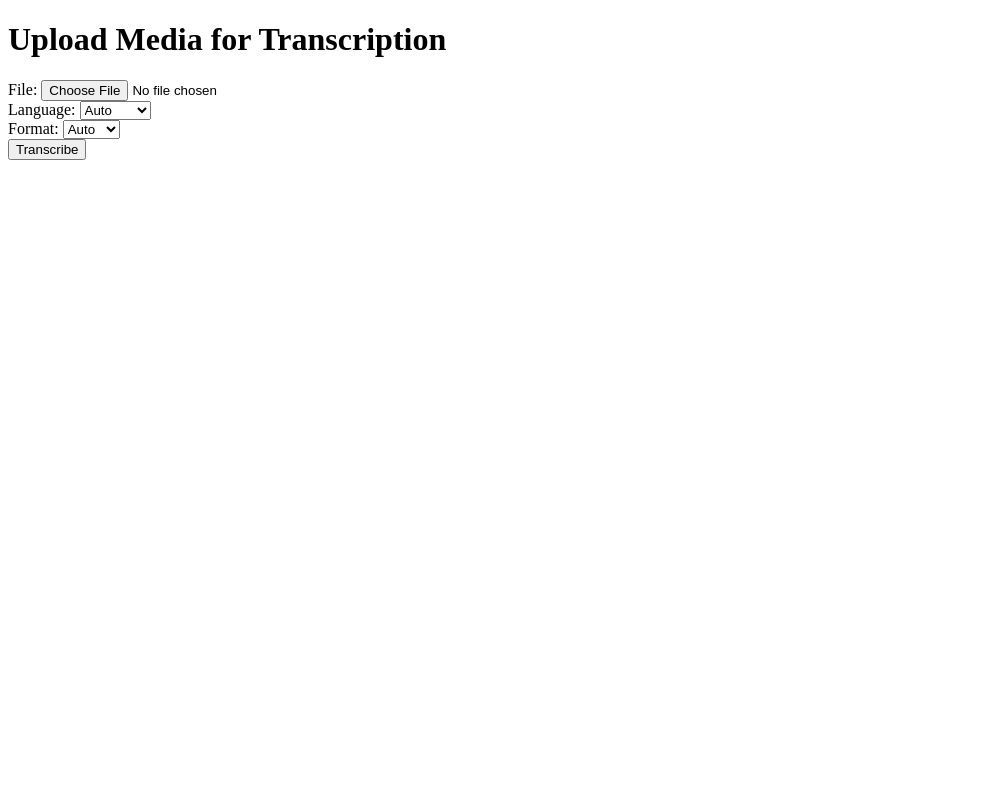
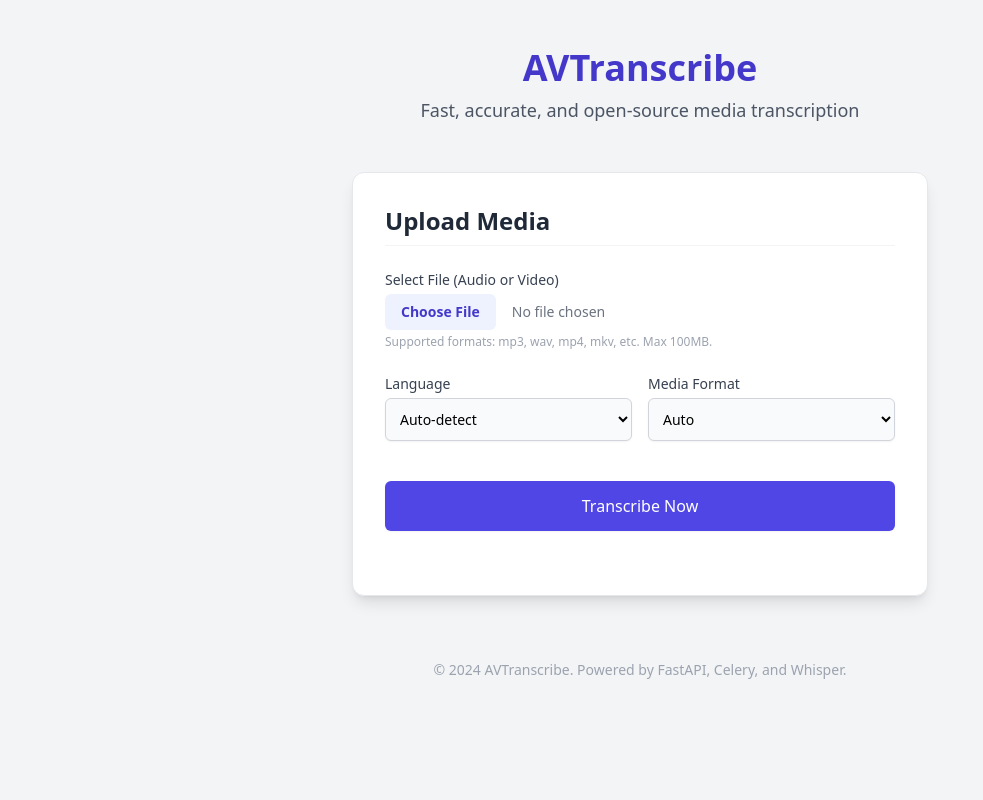
Before and after one commit to victordeman/AVTranscribe, a Python web app: template src/templates/index.html in a window 1280 px wide. Shown: the whole page, without its empty margins (0-983 px from the left). Run offline with Jinja, Linux system fonts and the light colour scheme; the template is opened without the code that fills it, so the values that code supplies are empty; some libraries are stand-ins or nearby versions.

Commit message:
Update index.html

```diff
--- a/src/templates/index.html
+++ b/src/templates/index.html
@@ -1,31 +1,110 @@
 <!DOCTYPE html>
 <html lang="en">
 <head>
-    <title>AVTranscribe</title>
+    <meta charset="UTF-8">
+    <meta name="viewport" content="width=device-width, initial-scale=1.0">
+    <title>AVTranscribe - Audio/Video Transcription</title>
     <script src="https://unpkg.com/htmx.org@1.9.10"></script>
+    <script src="https://cdn.tailwindcss.com"></script>
+    <style>
+        .htmx-indicator {
+            display: none;
+        }
+        .htmx-request .htmx-indicator {
+            display: inline-flex;
+        }
+        .htmx-request.htmx-indicator {
+            display: inline-flex;
+        }
+    </style>
 </head>
-<body>
-    <h1>Upload Media for Transcription</h1>
-    <form id="upload-form" action="/transcribe" method="post" enctype="multipart/form-data">
-        <label for="file">File:</label>
-        <input type="file" name="file" required><br>
-        <label for="language">Language:</label>
-        <select name="language">
-            <option value="auto">Auto</option>
-            <option value="en">English</option>
-            <option value="es">Spanish</option>
-            <!-- Add more -->
-        </select><br>
-        <label for="format">Format:</label>
-        <select name="format">
-            <option value="auto">Auto</option>
-            <option value="audio">Audio</option>
-            <option value="video">Video</option>
-        </select><br>
-        <button type="submit">Transcribe</button>
-    </form>
-    <div id="status" hx-post="/transcribe" hx-trigger="submit from #upload-form" hx-swap="innerHTML">
-        <!-- Status will appear here -->
+<body class="bg-gray-100 min-h-screen font-sans">
+    <div class="container mx-auto px-4 py-12">
+        <header class="text-center mb-12">
+            <h1 class="text-4xl font-extrabold text-indigo-700 mb-2">AVTranscribe</h1>
+            <p class="text-gray-600 text-lg">Fast, accurate, and open-source media transcription</p>
+        </header>
+
+        <main class="max-w-xl mx-auto bg-white rounded-xl shadow-lg overflow-hidden p-8 border border-gray-200">
+            <h2 class="text-2xl font-semibold text-gray-800 mb-6 border-b border-gray-100 pb-2">Upload Media</h2>
+
+            <form id="upload-form"
+                  hx-post="/transcribe"
+                  hx-target="#status-container"
+                  hx-swap="innerHTML"
+                  hx-indicator="#loading"
+                  enctype="multipart/form-data"
+                  class="space-y-6">
+
+                <div>
+                    <label for="file" class="block text-sm font-medium text-gray-700 mb-1">Select File (Audio or Video)</label>
+                    <input type="file" name="file" id="file" required
+                           class="block w-full text-sm text-gray-500
+                                  file:mr-4 file:py-2 file:px-4
+                                  file:rounded-md file:border-0
+                                  file:text-sm file:font-semibold
+                                  file:bg-indigo-50 file:text-indigo-700
+                                  hover:file:bg-indigo-100 cursor-pointer transition-all">
+                    <p class="mt-1 text-xs text-gray-400">Supported formats: mp3, wav, mp4, mkv, etc. Max 100MB.</p>
+                </div>
+
+                <div class="grid grid-cols-1 sm:grid-cols-2 gap-4">
+                    <div>
+                        <label for="language" class="block text-sm font-medium text-gray-700 mb-1">Language</label>
+                        <select name="language" id="language"
+                                class="block w-full mt-1 rounded-md border-gray-300 shadow-sm focus:border-indigo-500 focus:ring-indigo-500 sm:text-sm border p-2.5 bg-gray-50">
+                            <option value="auto">Auto-detect</option>
+                            <option value="en">English</option>
+                            <option value="es">Spanish</option>
+                            <option value="fr">French</option>
+                            <option value="de">German</option>
+                            <option value="it">Italian</option>
+                            <option value="pt">Portuguese</option>
+                            <option value="nl">Dutch</option>
+                            <option value="ru">Russian</option>
+                            <option value="zh">Chinese</option>
+                            <option value="ja">Japanese</option>
+                            <option value="ko">Korean</option>
+                        </select>
+                    </div>
+
+                    <div>
+                        <label for="format" class="block text-sm font-medium text-gray-700 mb-1">Media Format</label>
+                        <select name="format" id="format"
+                                class="block w-full mt-1 rounded-md border-gray-300 shadow-sm focus:border-indigo-500 focus:ring-indigo-500 sm:text-sm border p-2.5 bg-gray-50">
+                            <option value="auto">Auto</option>
+                            <option value="audio">Audio Only</option>
+                            <option value="video">Video</option>
+                        </select>
+                    </div>
+                </div>
+
+                <div class="pt-4">
+                    <button type="submit"
+                            class="w-full flex justify-center py-3 px-4 border border-transparent rounded-md shadow-sm text-base font-medium text-white bg-indigo-600 hover:bg-indigo-700 focus:outline-none focus:ring-2 focus:ring-offset-2 focus:ring-indigo-500 transition-all duration-200">
+                        Transcribe Now
+                    </button>
+                </div>
+            </form>
+
+            <div id="loading" class="htmx-indicator w-full justify-center mt-6">
+                <div class="inline-flex items-center px-4 py-2 font-semibold leading-6 text-sm shadow rounded-md text-white bg-indigo-500">
+                    <svg class="animate-spin -ml-1 mr-3 h-5 w-5 text-white" xmlns="http://www.w3.org/2000/svg" fill="none" viewBox="0 0 24 24">
+                        <circle class="opacity-25" cx="12" cy="12" r="10" stroke="currentColor" stroke-width="4"></circle>
+                        <path class="opacity-75" fill="currentColor" d="M4 12a8 8 0 018-8V0C5.373 0 0 5.373 0 12h4zm2 5.291A7.962 7.962 0 014 12H0c0 3.042 1.135 5.824 3 7.938l3-2.647z"></path>
+                    </svg>
+                    Uploading & processing...
+                </div>
+            </div>
+
+            <div id="status-container" class="mt-8 transition-all duration-300">
+                <!-- Status snippets will be loaded here via HTMX -->
+            </div>
+        </main>
+
+        <footer class="mt-16 text-center text-gray-400 text-sm">
+            <p>&copy; 2024 AVTranscribe. Powered by FastAPI, Celery, and Whisper.</p>
+        </footer>
     </div>
 </body>
 </html>
```
